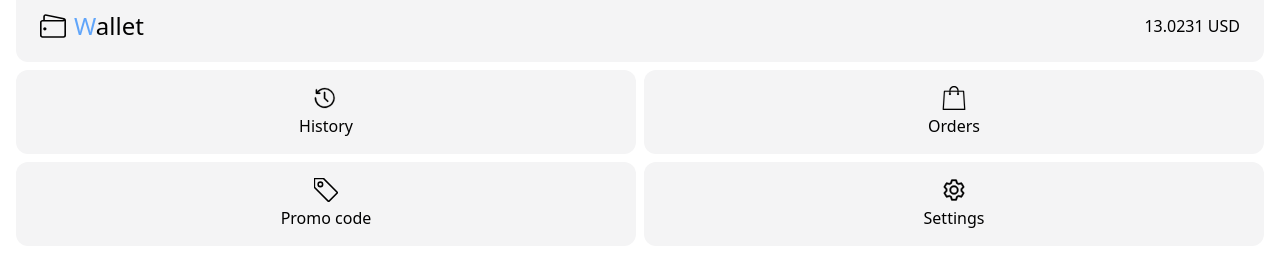
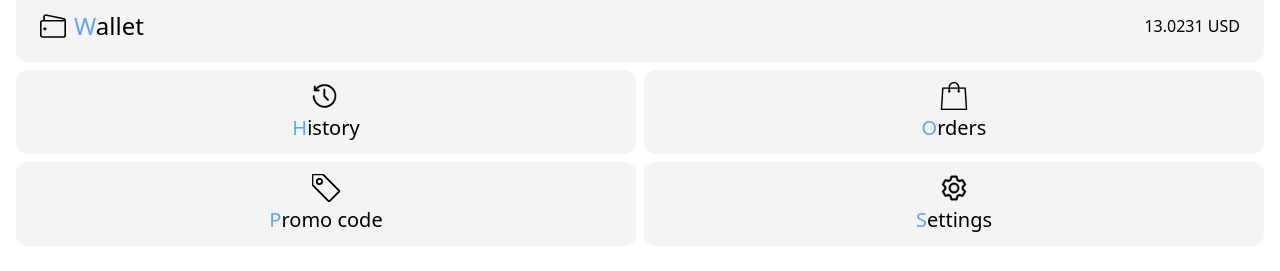
Before and after one commit to muhammadali-nb/share-demo, a Next.js app: page / in a window 1280 px wide. Shown: the part 369-640 px from the top of the page. Built offline with nearby package versions, Linux system fonts and the light colour scheme.

Commit message:
ali update

```diff
--- a/src/components/ui/user-operations-card.tsx
+++ b/src/components/ui/user-operations-card.tsx
@@ -1,16 +1,16 @@
-import React, {FC} from 'react';
+import React, { FC } from "react";
 import Image from "next/image";
-import {ITypeCard} from "@/components/ui/service-type-card";
+import { ITypeCard } from "@/components/ui/service-type-card";
 
-const UserOperationsCard: FC<ITypeCard> = ({title, image}) => {
-  return (
-    <div className='bg-zinc-100 rounded-xl py-4 flex flex-col items-center'>
-      <div>
-        <Image src={image} alt={title} width={24} height={24}/>
-      </div>
-      <h3 className='mt-1 font-medium'>{title}</h3>
-    </div>
-  );
+const UserOperationsCard: FC<ITypeCard> = ({ title, image }) => {
+	return (
+		<div className="bg-zinc-100 rounded-xl py-3 flex flex-col items-center ">
+			<div>
+				<Image src={image} alt={title} width={28} height={28} />
+			</div>
+			<h3 className="mt-1 font-medium text-xl first-letter:text-blue-400">{title}</h3>
+		</div>
+	);
 };
 
 export default UserOperationsCard;
```
Also changed, not shown: src/components/sections/global/user-operations.tsx (indentation only).
